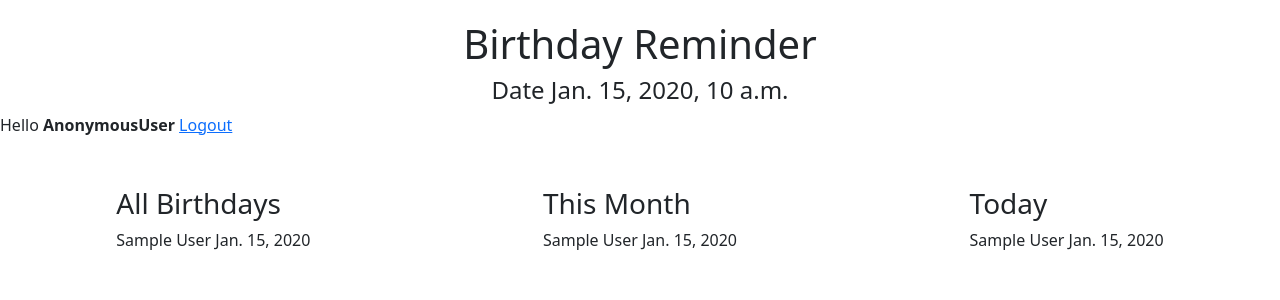
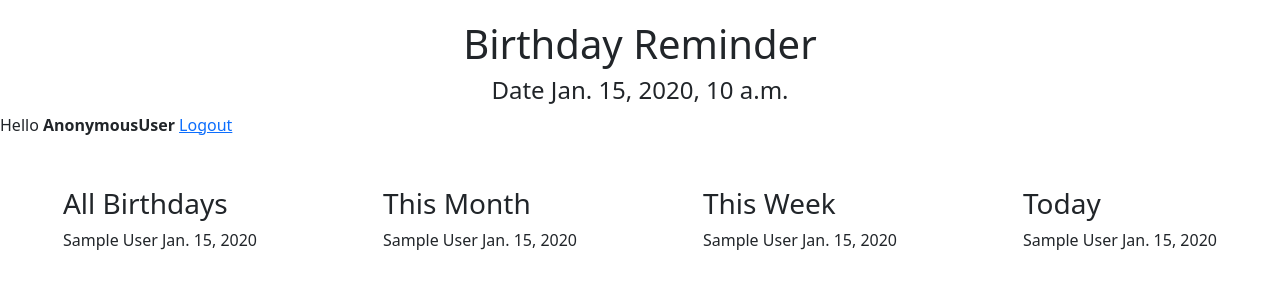
Before and after one commit to glowingmoth/birthday-reminder, a Django app: template birthdays/templates/birthdays/index.html in a window 1280 px wide. Shown: the top 300 px of the page. Run offline with Django 3.2, Linux system fonts and the light colour scheme; tables that the repository leaves empty hold one stand-in row (values such as "Sample post"); the template is opened without the code that fills it: values that come from a table or form of the project are taken from there, most other values are stand-ins (such as "Sample title", 1, 10 or a date in 2020).

Commit message:
Added a brithday list for the most recent week

```diff
--- a/birthdays/templates/birthdays/index.html
+++ b/birthdays/templates/birthdays/index.html
@@ -34,6 +34,13 @@
     </div>
 
     <div class="list-item">
+      <h3>This Week</h3>
+        {% for object in object_this_week %}
+          <li>{{ object.firstName }} {{ object.lastName }} {{ object.birthDate }}</li>
+        {% endfor %}
+    </div>
+
+    <div class="list-item">
       <h3>Today</h3>
         {% for object in object_today %}
           <li>{{ object.firstName }} {{ object.lastName }} {{ object.birthDate }}</li>
--- a/main/settings.py
+++ b/main/settings.py
@@ -99,7 +99,7 @@ AUTH_PASSWORD_VALIDATORS = [
 
 LANGUAGE_CODE = 'en-us'
 
-TIME_ZONE = 'Australia/Brisbane'
+TIME_ZONE = 'America/Chicago'
 
 USE_I18N = True
 
```
Also changed, not shown: birthdays/views.py (+6 -1 lines).
